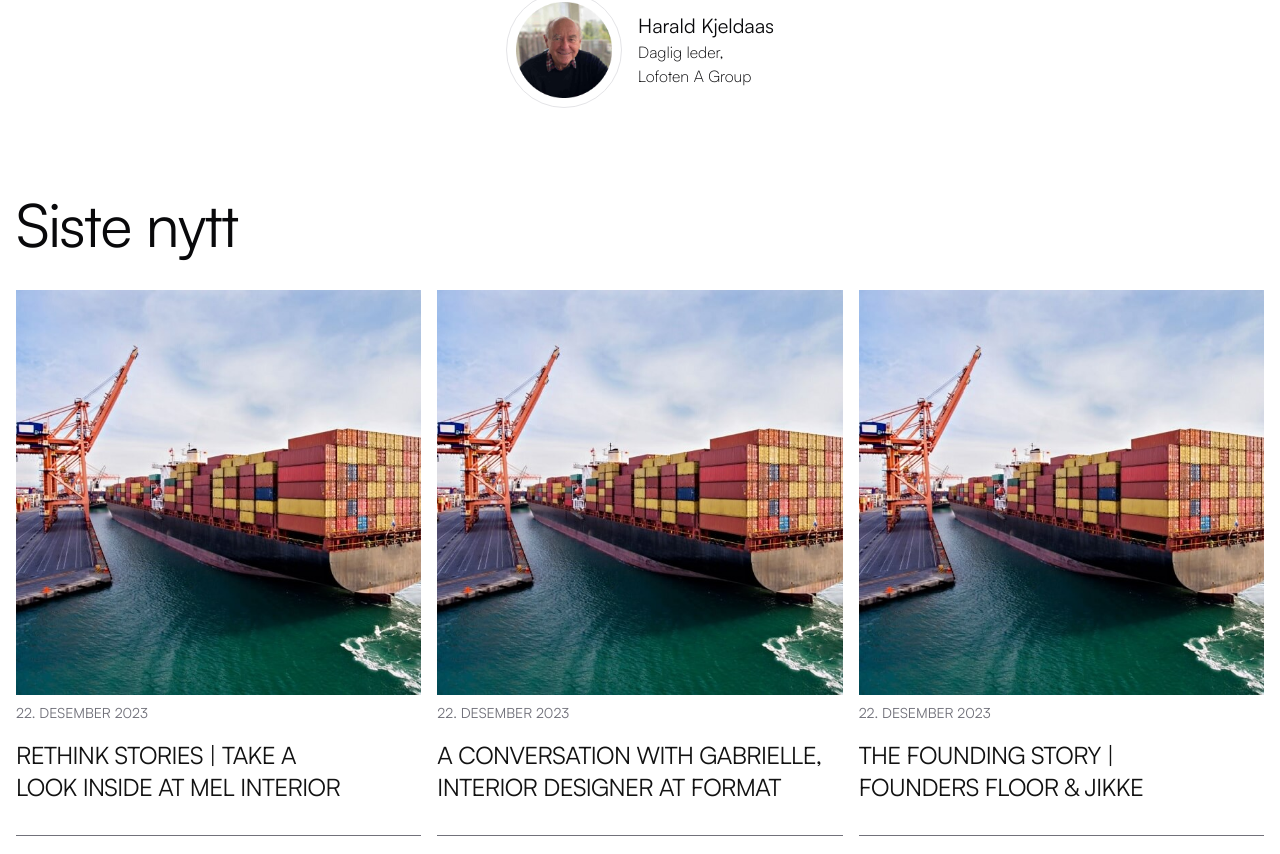
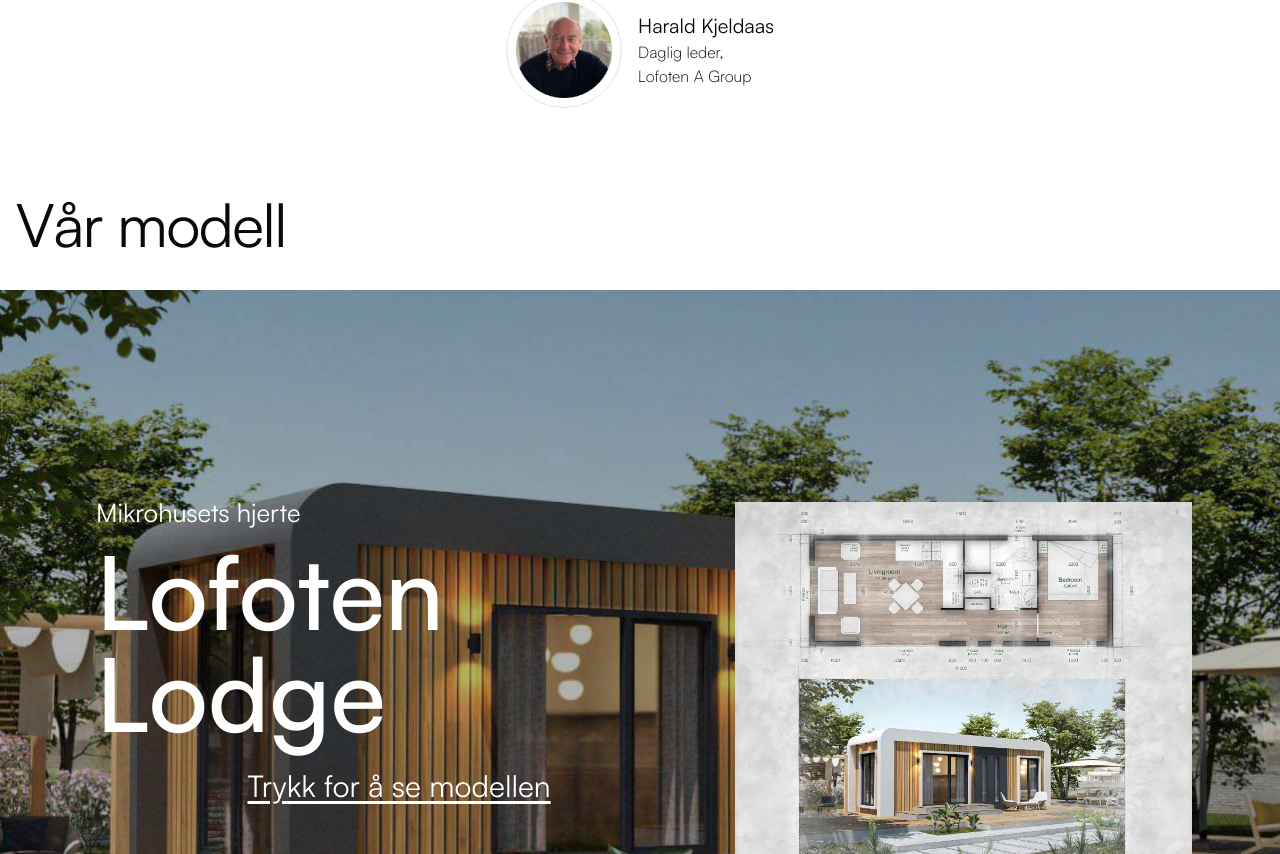
Before and after one commit to tariknh/lofothuset, a Next.js app: page / in a window 1280 px wide. Shown: the part 1546-2400 px from the top of the page. Built offline with nearby package versions, Linux system fonts and the light colour scheme.

Commit message:
Removed siste nytt.

```diff
--- a/app/page.tsx
+++ b/app/page.tsx
@@ -16,7 +16,7 @@ export default function Home() {
     <main className="w-full flex min-h-screen flex-col items-left justify-start">
       <Hero />
       <OmOss />
-      <SisteNytt />
+      {/* <SisteNytt /> */}
       <VåreModeller />
       <FordelerV2 />
       <Hvordan />
```
